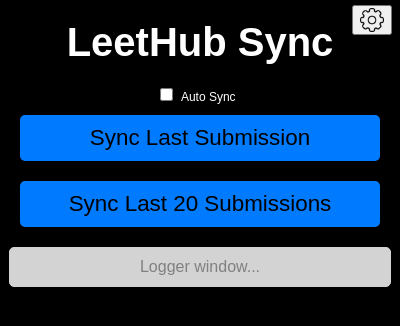
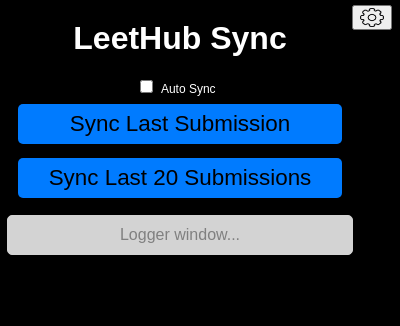
Before and after one commit to calebcsimmons/LeetHub_Sync, a browser extension: page popup/main.html in a window 400 px wide. Drawn offline with Linux system fonts and the light colour scheme.

Commit message:
styling changes and additions to roadmap

```diff
--- a/popup/main.css
+++ b/popup/main.css
@@ -1,15 +1,18 @@
+/* MAIN POPUP */
+
 body {
     font-family: Arial, sans-serif;
     margin: 0;
     padding: 0;
     box-sizing: border-box;
     text-align: center;
-    min-width: 350px;
+    width: 360px;
+    max-height: 224px;
     background-color: black;
 }
 
 h1 {
-    font-size: 2.5em;
+    font-size: 2.0em;
     margin: 20px 0;
     color: white;
 }
@@ -24,8 +27,8 @@
     background-color: #007bff;
     width: 90%;
     max-width: 500px;
-    margin: 10px auto;
-    padding: 10px;
+    margin: 7px auto;
+    padding: 7px;
     border: none;
     border-radius: 5px;
     cursor: pointer;
@@ -36,18 +39,20 @@
     background-color: #007bff;
     width: 90%;
     max-width: 500px;
-    margin: 10px auto;
-    padding: 10px;
+    margin: 7px auto;
+    padding: 7px;
     border: none;
     border-radius: 5px;
     cursor: pointer;
     font-size: 1.4em;
 }
 
+/* SETTINGS MODAL */
+
 #settings-button {
     position: absolute;
     width: 40px;
-    height: 30px;
+    height: 25px;
     top: 5px;
     right: 2%;
     cursor: pointer;
@@ -70,17 +75,6 @@
     cursor: pointer;
     font-size: 1.4em;
 
-}
-
-#message {
-    width: 90%;
-    max-width: 500px;
-    margin: 10px auto;
-    padding: 10px;
-    background-color: lightgrey;
-
-    border: 1px solid lightgrey;
-    border-radius: 5px;
 }
 
 .modal {
@@ -148,3 +142,17 @@
     cursor: pointer;
     font-size: 18px;
 }
+
+/* LOGGER WINDOW */
+
+#message {
+    width: 90%;
+    max-width: 500px;
+    margin: 10px auto;
+    margin-bottom: 2px;
+    padding: 10px;
+    background-color: lightgrey;
+
+    border: 1px solid lightgrey;
+    border-radius: 5px;
+}
```
Also changed, not shown: README.md.
